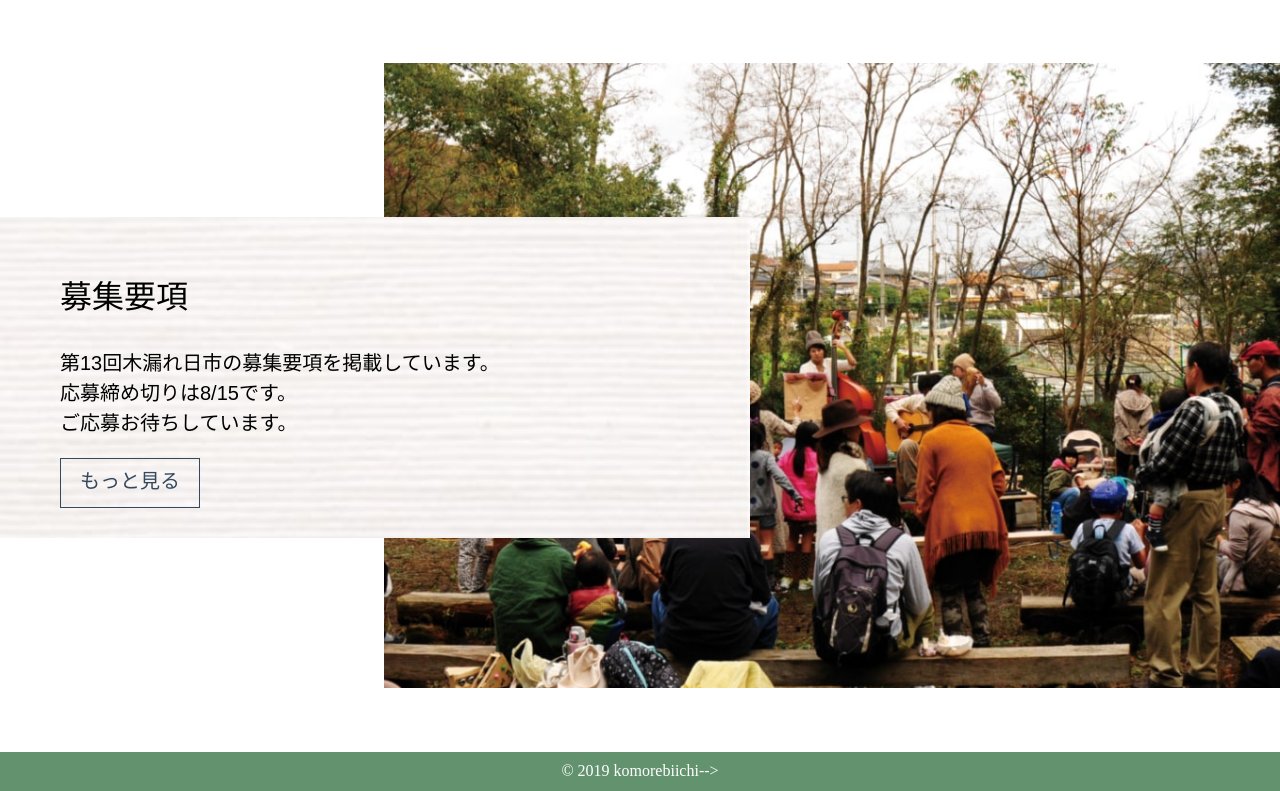
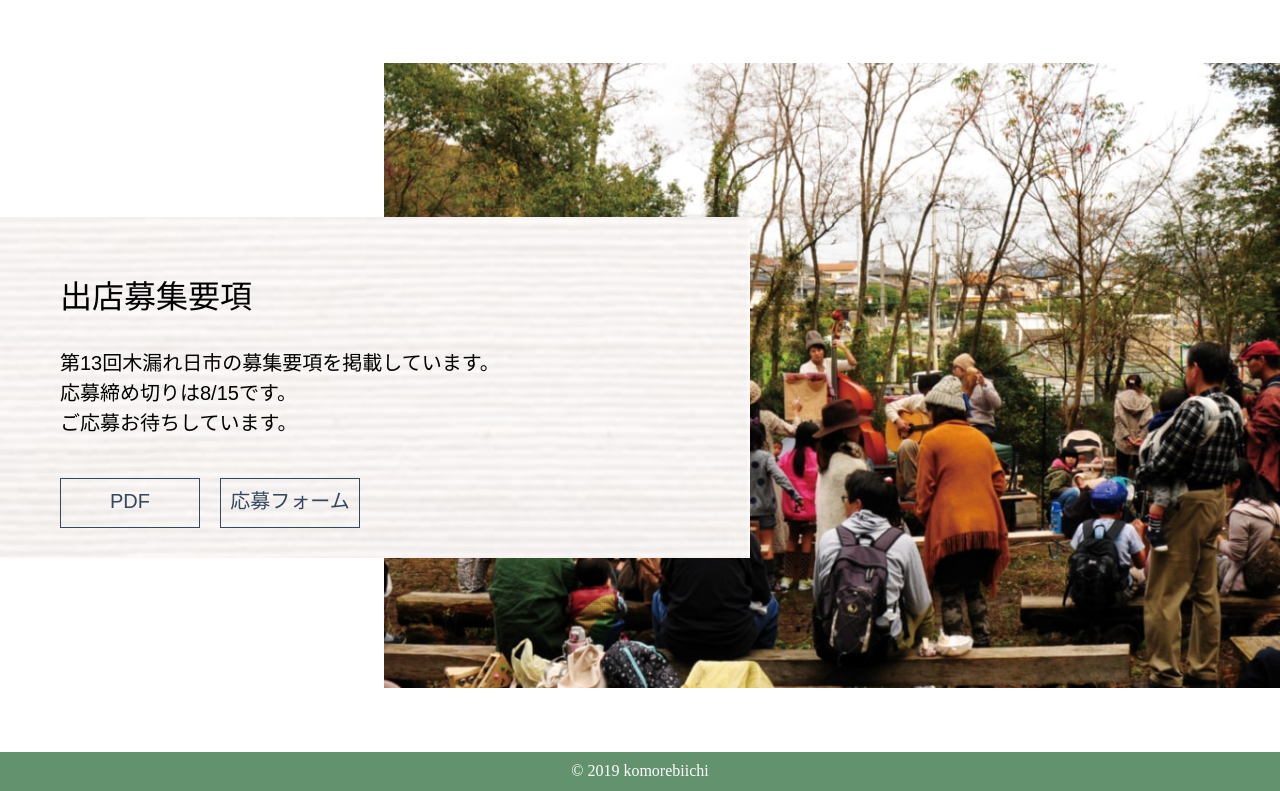
Before and after one commit to issuijin/komorebiichi, a plain HTML site: page index.html in a window 1280 px wide. Shown: the part 2304-3095 px from the top of the page. Drawn offline with nearby package versions, Linux system fonts and the light colour scheme.

Commit message:
[update]　リンクの追加

```diff
--- a/index.html
+++ b/index.html
@@ -68,11 +68,11 @@
         <div class="buttons">
           <div class="button-4">
             <div class="eff-4"></div>
-            <a href="#">Instagram</a>
+            <a href="https://www.instagram.com/komorebiichi/">Instagram</a>
           </div>
           <div class="button-4">
             <div class="eff-4"></div>
-            <a href="#">Facebook</a>
+            <a href="https://www.facebook.com/komorebiichi/">Facebook</a>
           </div>
         </div>
       </div>
@@ -93,16 +93,23 @@
     <section class="apply-box">
         <img src="./item/top/img02.jpg" alt="">
         <div class="text">
-          <h3>募集要項</h3>
+          <h3>出店募集要項</h3>
           <p>第13回木漏れ日市の募集要項を掲載しています。<br>応募締め切りは8/15です。<br>ご応募お待ちしています。</p>
-          <div class="button-4">
-              <div class="eff-4"></div>
-              <a href="#">もっと見る</a>
+          <div class="buttons">
+              <div class="button-4">
+                  <div class="eff-4"></div>
+                  <a href="./link/出店募集要項.pdf">PDF</a>
+              </div>
+            <div class="button-4">
+                <div class="eff-4"></div>
+                <a href="https://forms.gle/4o7jTEpuMhiiwcGk9">応募フォーム</a>
             </div>
+          </div>
         </div>
+      </div>
       </section>
 </main>
-<footer>© 2019 komorebiichi</div>-->
+<footer>© 2019 komorebiichi</div>
 <script
   src="https://code.jquery.com/jquery-3.4.1.min.js"
   integrity="sha256-CSXorXvZcTkaix6Yvo6HppcZGetbYMGWSFlBw8HfCJo="
--- a/style.scss
+++ b/style.scss
@@ -298,6 +298,9 @@ ul {
   >.text {
     right: initial;
     left: 0;
+    >.buttons {
+      display: flex;
+    }
   }
   @media screen and (max-width:896px) {
     >img {
```
Also changed, not shown: style.css, 1 other file.
